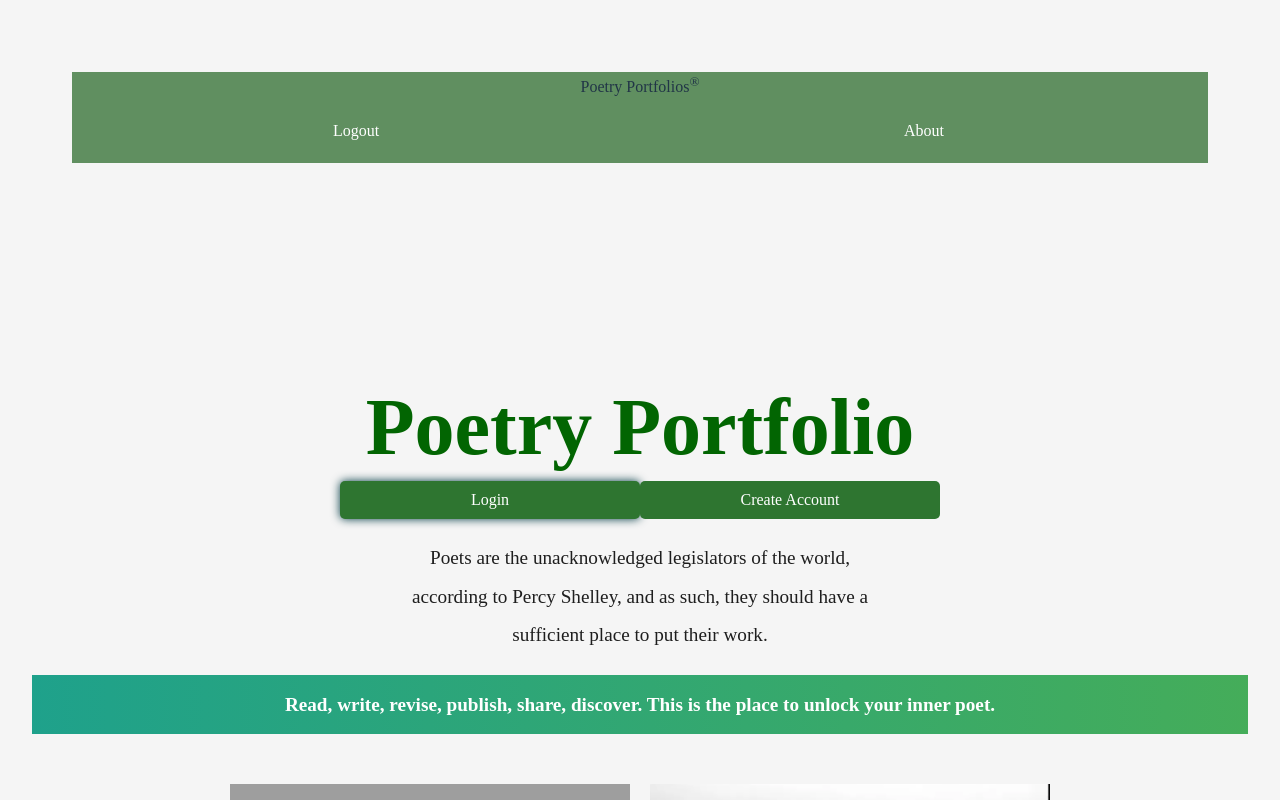
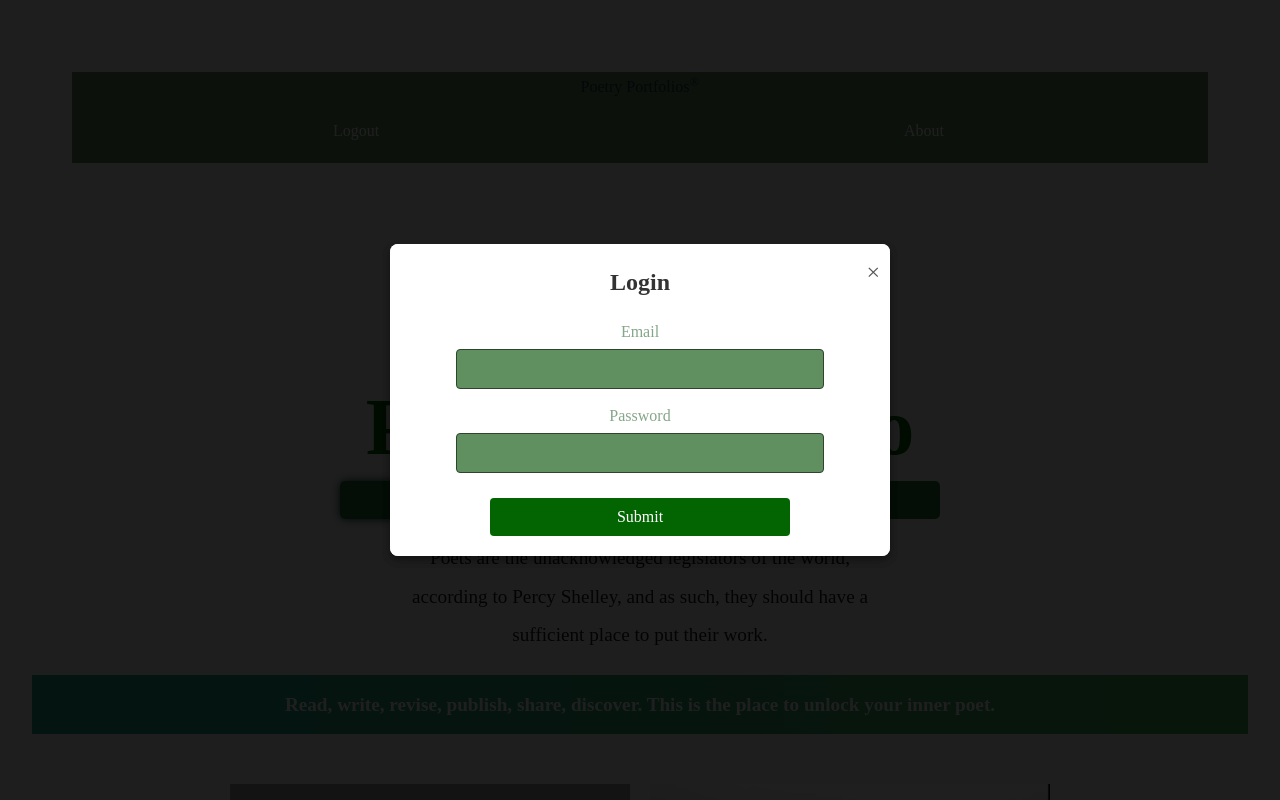
Before and after one commit to evajterry/CS260-React, a React (Vite) app: page / in a window 1280 px wide. Both pictures are taken after a click on the button "Login". Shown: the top 800 px of the page. Built offline with nearby package versions, Linux system fonts and the light colour scheme; grey boxes are pictures that could not be loaded.

Commit message:
She's working

```diff
--- a/src/App.jsx
+++ b/src/App.jsx
@@ -87,7 +87,7 @@ const App = () => {
         {showLogin && <Popup onLogin={onLogin} hidePopups={hidePopups} />}
         {showCreateAccount && <CreateAccountPopup hidePopups={hidePopups} />}
         <Routes>
-          <Route path="/" element={<Home showLogin={showLogin} showCreateAccount={showCreateAccount} hidePopups={hidePopups} showCreateAccountPopup={showCreateAccountPopup} />} /> {/* Pass props to Home */}
+          <Route path="/" element={<Home showLogin={showLogin} showCreateAccount={showCreateAccount} hidePopups={hidePopups} showLoginPopup={showLoginPopup} showCreateAccountPopup={showCreateAccountPopup} onLogin={onLogin} />} /> {/* Pass props to Home */}
           <Route path='/Search' element={<Search />} />
           <Route path='/Profile' element={<Profile />} />
           <Route path='/About' element={<About />} />
--- a/src/CreateAccountPopup.jsx
+++ b/src/CreateAccountPopup.jsx
@@ -58,7 +58,7 @@ const CreateAccountPopup = ({ hidePopups }) => {
             />
           </div>
           <div className="form-group">
-            <label htmlFor="email">Email</label>
+            <label htmlFor="create-email">Email</label>
             <input
             type="email"
             id="email"
--- a/src/Home/Home.jsx
+++ b/src/Home/Home.jsx
@@ -9,7 +9,7 @@ import WordsworthImage from "../images/william_wordsworth.png";
 import YeatsImage from "../images/william-yeats.jpeg";
 import AtwoodImage from "../images/margaret-atwood.webp";
 
-const Home = ({ showLogin, showCreateAccount, hidePopups, showLoginPopup, showCreateAccountPopup }) => {
+const Home = ({ showLogin, showCreateAccount, hidePopups, showLoginPopup, showCreateAccountPopup, onLogin }) => {
   return (
     <div>
       <h1>Poetry Portfolio</h1>
--- a/src/Popup.jsx
+++ b/src/Popup.jsx
@@ -1,19 +1,26 @@
 import React, { useState } from 'react';
 import { useNavigate } from 'react-router-dom';
 import './Popup.css';
-import { Login } from './Login/login';
+// import { Login } from './Login/login';
 
 const Popup = ({ hidePopups, onLogin }) => {
   // const navigate = useNavigate();
   const [email, setEmail] = useState('');
+  const [password, setPassword] = useState('');
   const navigate = useNavigate();
-  const handleChange = (e) => {
+
+  const handleEmailChange = (e) => {
     setEmail(e.target.value);
   };
 
+  const handlePasswordChange = (e) => {
+    setPassword(e.target.value);
+  }
+
   const handleSubmit = (e) => {
     e.preventDefault();
-    onLogin(email);
+    console.log('Form submitted', {email, password});
+    onLogin(email, password);
     hidePopups();
     navigate('/Search');
   }
@@ -26,14 +33,24 @@ const Popup = ({ hidePopups, onLogin }) => {
         <h2>Login</h2>
         <form onSubmit={handleSubmit}>
           <div className="form-group">
-            <label htmlFor="email">Email</label>
+            <label>Email</label>
             <input
               type="email"
-              id="email"
+              name="login-email"  // Changed from id to name
               value={email}
-              onChange={handleChange}
+              onChange={handleEmailChange}
               required
-              />
+            />
+          </div>
+          <div className="form-group">
+            <label>Password</label>
+            <input
+              type="password"
+              name="login-password"  // Changed from id to name
+              value={password}
+              onChange={handlePasswordChange}
+              required
+            />
           </div>
           <button type="submit" className="submit-btn">Submit</button>
         </form>
```
